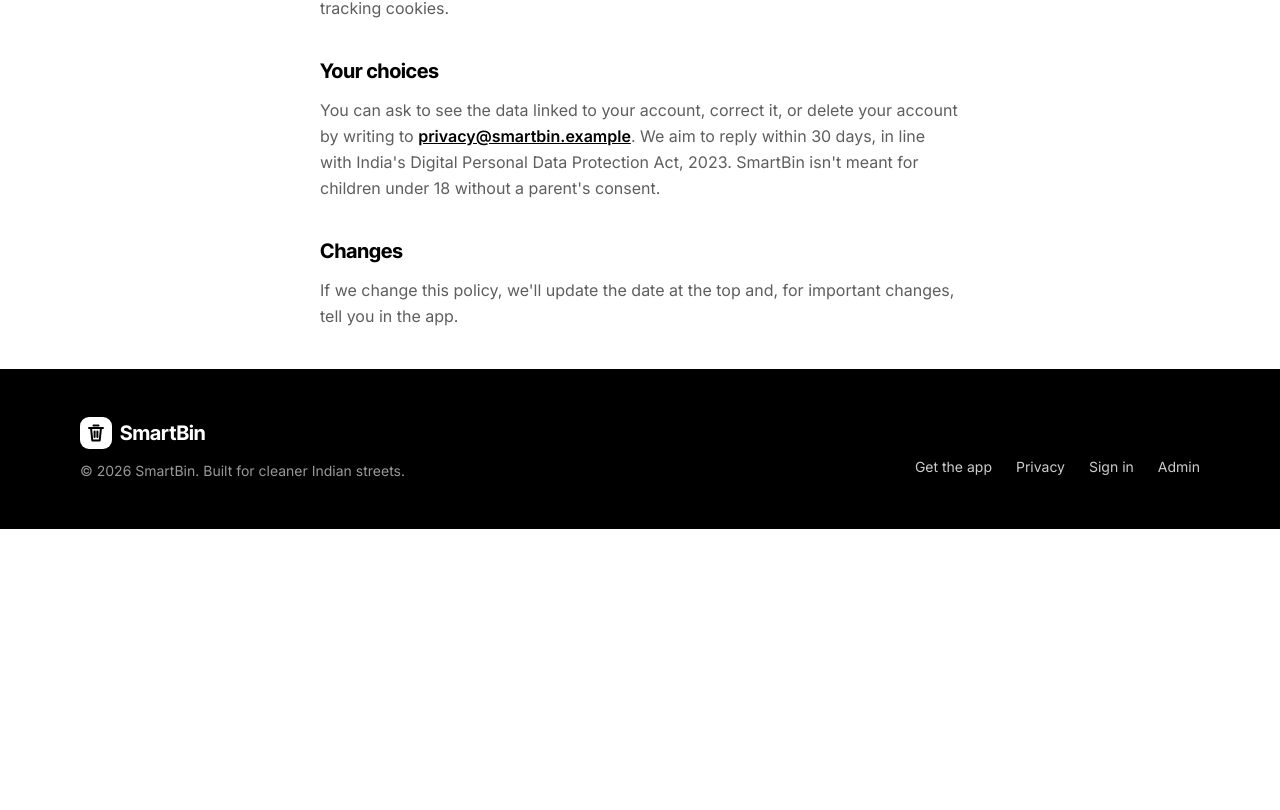
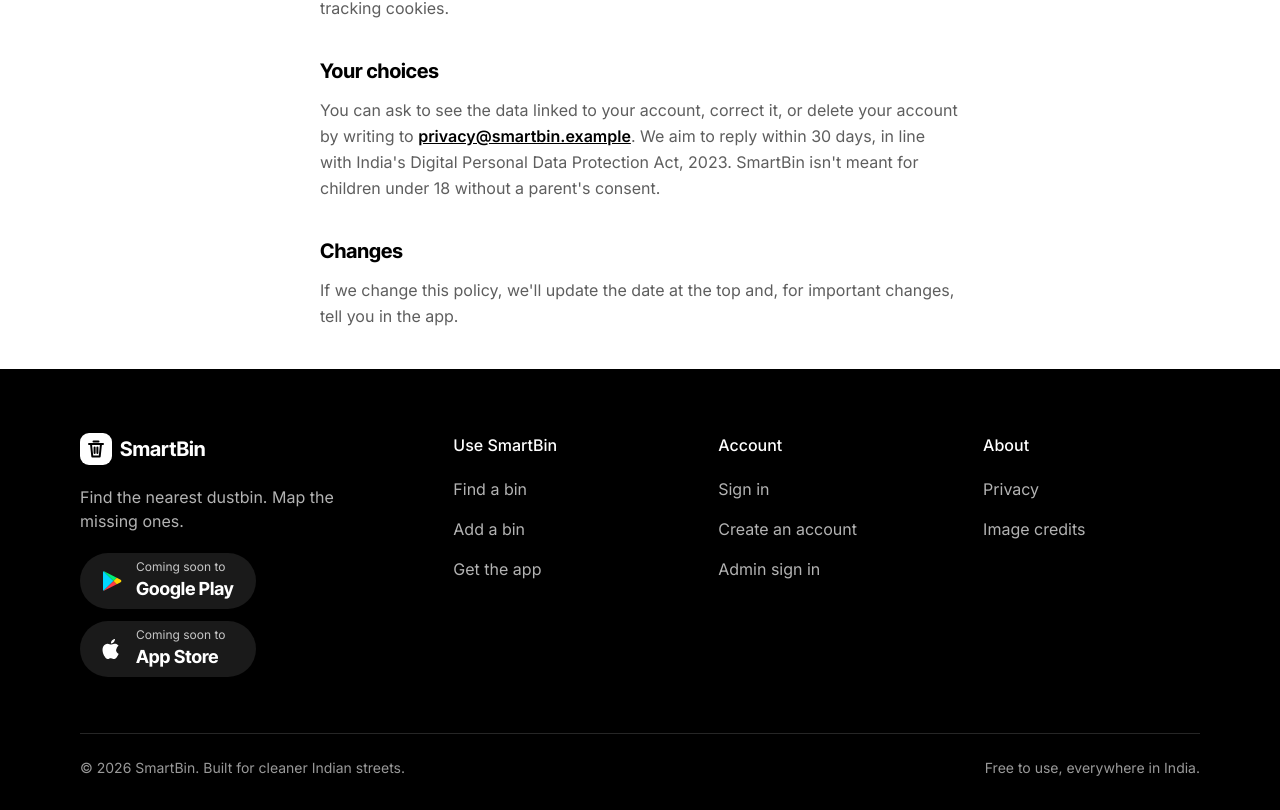
Before and after one commit to Dhirenderchoudhary/Smartbin, a Next.js app in the folder apps/web/: page /privacy in a window 1280 px wide. Shown: the part 1858-2668 px from the top of the page. Before the commit the page ends 2387 px from the top, so only its background shows below. Built offline with nearby package versions, Linux system fonts and the light colour scheme; no server answers.

Commit message:
feat(web): fuller footer with app badges

```diff
--- a/apps/web/src/components/SiteChrome.tsx
+++ b/apps/web/src/components/SiteChrome.tsx
@@ -1,6 +1,8 @@
 import { SmartphoneIcon } from "lucide-react";
 import Link from "next/link";
 import { Button } from "@/components/ui/button";
+import { SITE } from "@/lib/site";
+import { AppBadges } from "./landing/AppBadges";
 import { Logo } from "./Logo";
 import { TestLogin } from "./TestLogin";
 import { ThemeToggle } from "./ThemeToggle";
@@ -29,20 +31,61 @@ export function SiteHeader() {
   );
 }
 
+const FOOTER_LINKS: { title: string; links: { href: string; label: string }[] }[] = [
+  {
+    title: "Use SmartBin",
+    links: [
+      { href: "/app", label: "Find a bin" },
+      { href: "/app/add", label: "Add a bin" },
+      { href: "/#get-the-app", label: "Get the app" },
+    ],
+  },
+  {
+    title: "Account",
+    links: [
+      { href: "/login", label: "Sign in" },
+      { href: "/signup", label: "Create an account" },
+      { href: "/admin/login", label: "Admin sign in" },
+    ],
+  },
+  {
+    title: "About",
+    links: [
+      { href: "/privacy", label: "Privacy" },
+      { href: "/landing/CREDITS.md", label: "Image credits" },
+    ],
+  },
+];
+
 export function SiteFooter() {
   return (
     <footer className="bg-primary text-primary-foreground">
-      <div className="mx-auto flex max-w-6xl flex-col gap-8 px-4 py-12 sm:flex-row sm:items-end sm:justify-between">
-        <div className="flex flex-col gap-3">
-          <Logo />
-          <p className="text-sm text-primary-foreground/60">© {new Date().getFullYear()} SmartBin. Built for cleaner Indian streets.</p>
+      <div className="mx-auto max-w-6xl px-4 pt-16 pb-8">
+        <div className="grid gap-12 md:grid-cols-[1.5fr_1fr_1fr_1fr]">
+          <div className="flex flex-col items-start gap-5">
+            <Logo />
+            <p className="max-w-[30ch] text-primary-foreground/70">{SITE.tagline}</p>
+            <AppBadges />
+          </div>
+          {FOOTER_LINKS.map((col) => (
+            <nav key={col.title} aria-label={col.title}>
+              <p className="font-medium">{col.title}</p>
+              <ul className="mt-3 flex flex-col">
+                {col.links.map((link) => (
+                  <li key={link.href}>
+                    <Link href={link.href} className="inline-block py-2 text-primary-foreground/70 hover:text-primary-foreground">
+                      {link.label}
+                    </Link>
+                  </li>
+                ))}
+              </ul>
+            </nav>
+          ))}
         </div>
-        <nav className="-my-2 flex flex-wrap gap-x-6 text-sm text-primary-foreground/80 *:py-3">
-          <Link href="/#get-the-app" className="hover:text-primary-foreground">Get the app</Link>
-          <Link href="/privacy" className="hover:text-primary-foreground">Privacy</Link>
-          <Link href="/login" className="hover:text-primary-foreground">Sign in</Link>
-          <Link href="/admin/login" className="hover:text-primary-foreground">Admin</Link>
-        </nav>
+        <div className="mt-14 flex flex-col gap-2 border-t border-primary-foreground/15 pt-6 text-sm text-primary-foreground/60 sm:flex-row sm:justify-between">
+          <p>© {new Date().getFullYear()} SmartBin. Built for cleaner Indian streets.</p>
+          <p>Free to use, everywhere in India.</p>
+        </div>
       </div>
     </footer>
   );
```
